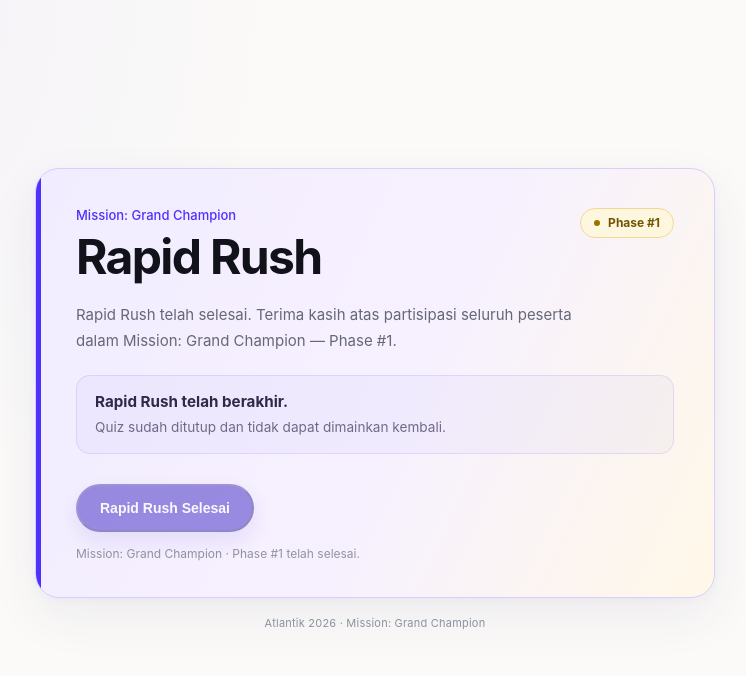
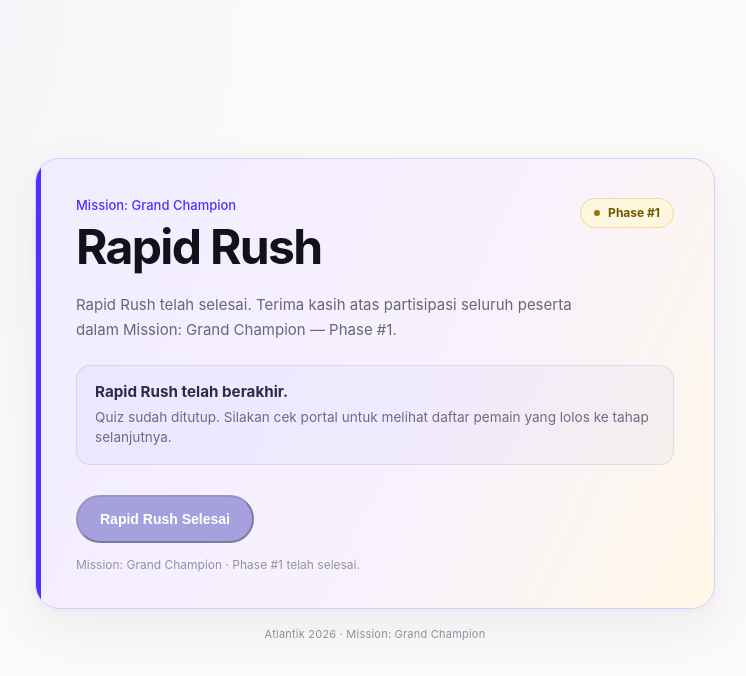
Before and after one commit to ruswanhidayat/atlantik, a Next.js app: page / in a window 1280 px wide. Shown: the top 676 px of the page, without its empty margins (265-1011 px from the left). Built offline with nearby package versions, Linux system fonts and the light colour scheme.

Commit message:
fixing note & css

```diff
--- a/app/globals.css
+++ b/app/globals.css
@@ -370,8 +370,10 @@ h1 {
 
 .button--disabled {
   cursor: not-allowed;
-  opacity: 0.55;
-  filter: grayscale(0.3);
+  opacity: 1;
+  background: #a7a0df;
+  color: #fff;
+  box-shadow: none;
 }
 
 .button--disabled:hover {
--- a/app/page.js
+++ b/app/page.js
@@ -89,7 +89,7 @@ export default function Home() {
           <div className="finished-notice">
             <strong>Rapid Rush telah berakhir.</strong>
             <span>
-              Quiz sudah ditutup dan tidak dapat dimainkan kembali.
+              Quiz sudah ditutup. Silakan cek portal untuk melihat daftar pemain yang lolos ke tahap selanjutnya.
             </span>
           </div>
 
```
